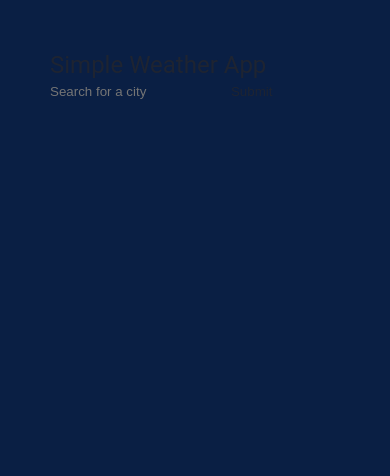
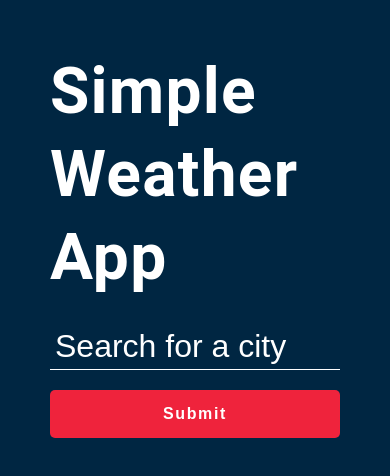
Before and after one commit to saideepd/simple-weather, a plain HTML site: page index.html in a window 390 px wide. Drawn offline with Linux system fonts and the light colour scheme.

Commit message:
Added media queries & applied some CSS to body elements
- Added media queries to support mobile devices of different sizes
- Added & applied styles to some body elements

```diff
--- a/styles.css
+++ b/styles.css
@@ -1,11 +1,11 @@
 :root {
-    --bg_main: #0a1f44;
+    --bg_main: #002642;
     --text_light: #fff;
-    --text_med: #53627c;
+    --text_med: #437f9b;
     --text_dark: #1e2432;
-    --red: #ff1e42;
-    --darkred: #c3112d;
-    --orange: #ff8c00;
+    --red: #ef233c;
+    --darkred: #c00021;
+    --orange: #ff9f1c;
 }
 
 * {
@@ -46,3 +46,76 @@ body {
     color: var(--text_dark);
     padding: 50px;
 }
+
+.top-banner {
+    color: var(--text_light);
+}
+
+.heading {
+    font-weight: bold;
+    font-size: 4rem;
+    letter-spacing: 0.02em;
+    padding: 0 0 30px 0;
+}
+
+.top-banner form {
+    position: relative;
+    display: flex;
+    align-items: center;
+}
+
+.top-banner form input {
+    font-size: 2rem;
+    height: 40px;
+    padding: 5px 5px 10px;
+    border-bottom: 1px solid;
+}
+
+.top-banner form input::placeholder {
+    color: currentColor;
+}
+
+.top-banner form button {
+    font-size: 1rem;
+    font-weight: bold;
+    letter-spacing: 0.1em;
+    padding: 15px 20px;
+    margin-left: 15px;
+    border-radius: 5px;
+    background: var(--red);
+    transition: background 0.3s ease-in-out;
+}
+
+.top-banner form button:hover {
+    background: var(--darkred);
+}
+
+.top-banner form .msg {
+    position: absolute;
+    bottom: -40px;
+    left: 0;
+    max-width: 450px;
+    min-height: 40px;
+}
+
+@media screen and (max-width: 700px) {
+    .top-banner form {
+        flex-direction: column;
+    }
+
+    .top-banner form input,
+    .top-banner form button {
+        width: 100%;
+    }
+
+    .top-banner form button {
+        margin: 20px 0 0 0;
+    }
+
+    .top-banner form .msg {
+        position: static;
+        max-width: none;
+        min-height: 0;
+        margin-top: 10px;
+    }
+}
```
